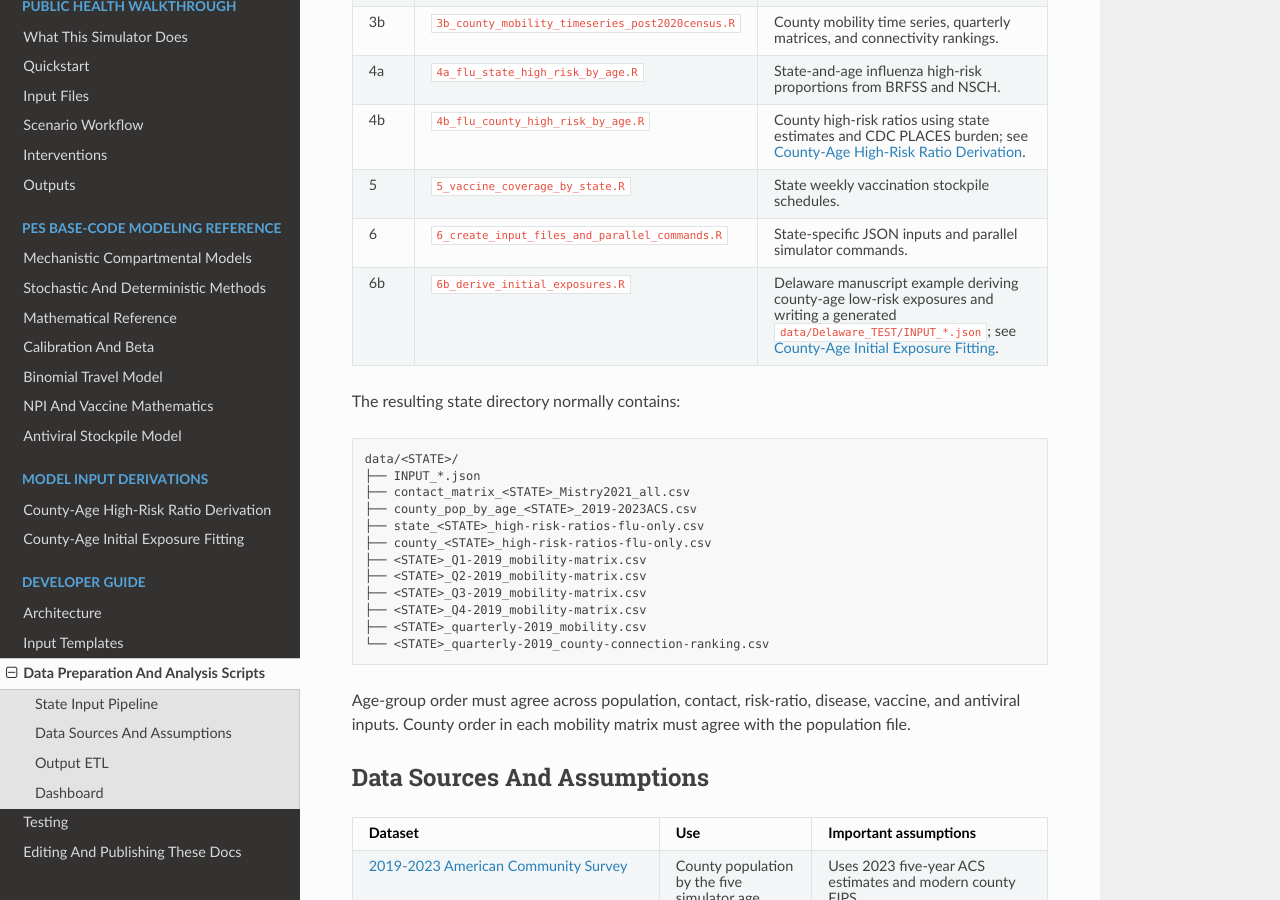
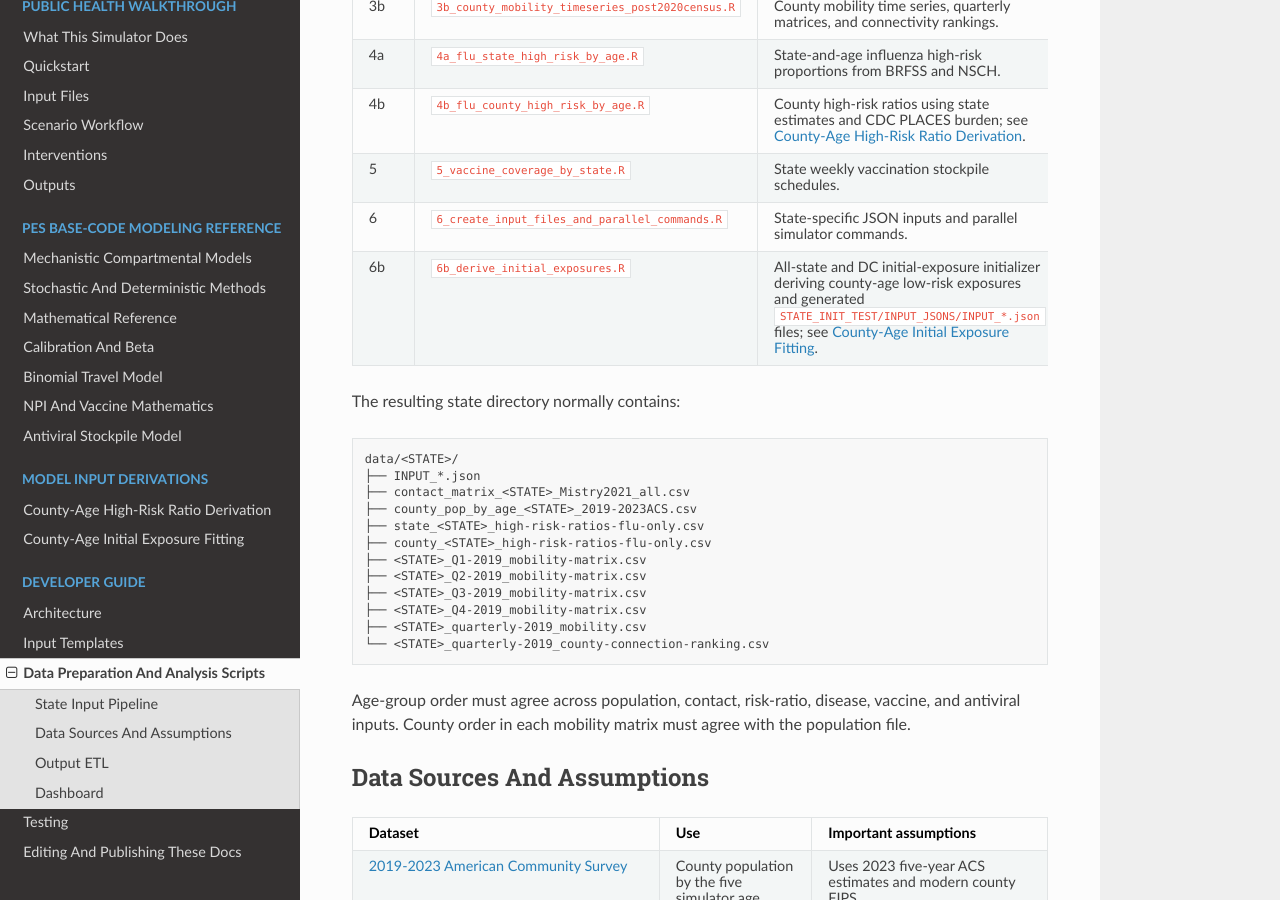
Before and after one commit to TACC/PandemicExerciseSimulator, a Sphinx documentation site: the page built from docs/developer/scripts.md, in a window 1280 px wide and 900 px high, scrolled down 699 px. Built offline with Sphinx 7.4.7 and the Read the Docs theme 3.1.0, drawn with Linux system fonts in a browser that asks for light colours.

Commit message:
clarify 6b for all states and DC

```diff
--- a/docs/developer/scripts.md
+++ b/docs/developer/scripts.md
@@ -26,7 +26,7 @@
 | 4b | `4b_flu_county_high_risk_by_age.R` | County high-risk ratios using state estimates and CDC PLACES burden; see [County-Age High-Risk Ratio Derivation](../model-inputs/high-risk-ratios.md). |
 | 5 | `5_vaccine_coverage_by_state.R` | State weekly vaccination stockpile schedules. |
 | 6 | `6_create_input_files_and_parallel_commands.R` | State-specific JSON inputs and parallel simulator commands. |
-| 6b | `6b_derive_initial_exposures.R` | Delaware manuscript example deriving county-age low-risk exposures and writing a generated `data/Delaware_TEST/INPUT_*.json`; see [County-Age Initial Exposure Fitting](../model-inputs/county-age-initialization.md). |
+| 6b | `6b_derive_initial_exposures.R` | All-state and DC initial-exposure initializer deriving county-age low-risk exposures and generated `STATE_INIT_TEST/INPUT_JSONS/INPUT_*.json` files; see [County-Age Initial Exposure Fitting](../model-inputs/county-age-initialization.md). |
 
 The resulting state directory normally contains:
 
```
